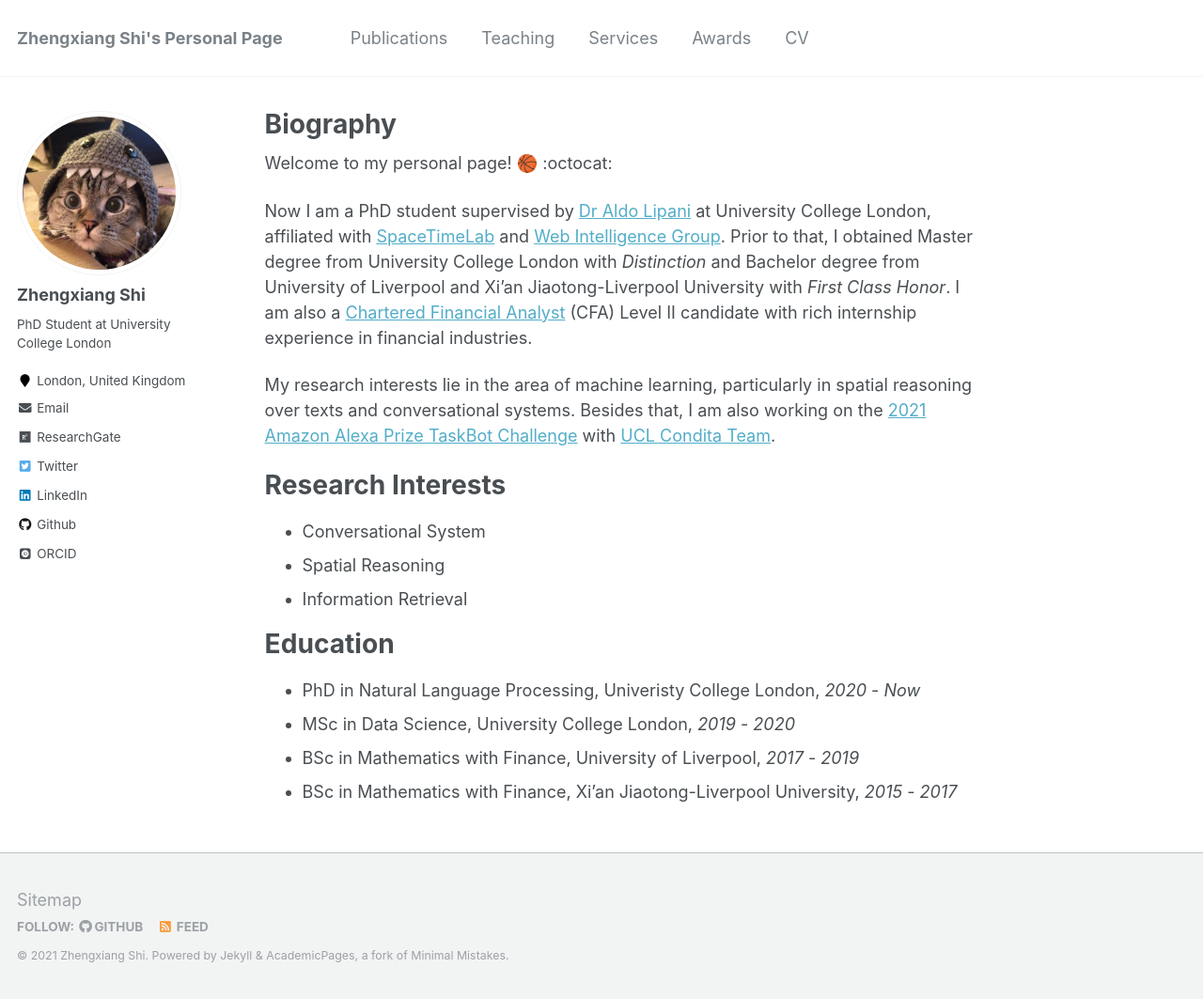
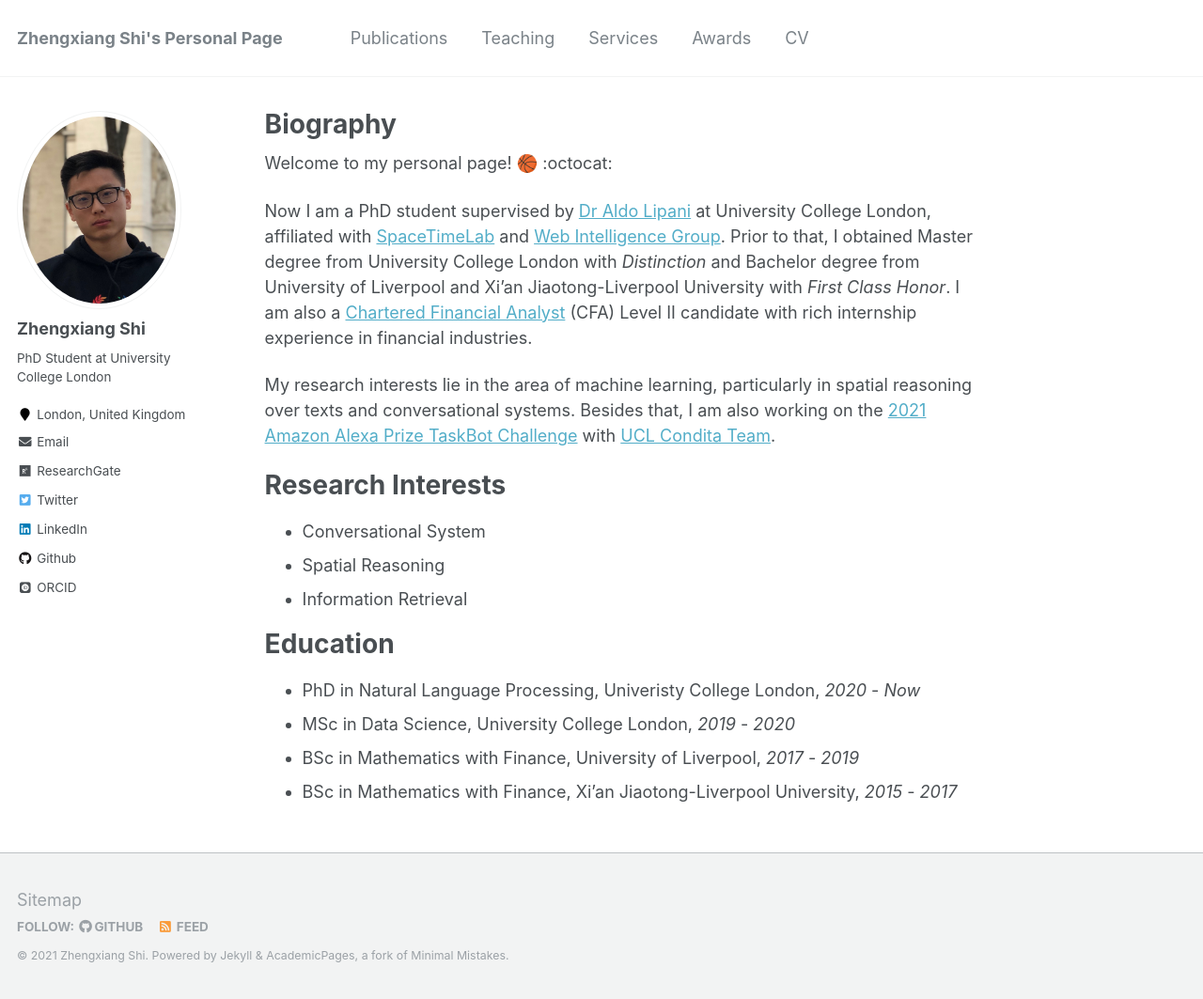
Before and after one commit to ZhengxiangShi/zhengxiangshi.github.io, a Jekyll site: the page built from _pages/about.md, in a window 1280 px wide and 1063 px high. Shown: the whole window at 94% size. Built offline with Jekyll 4.4.1, drawn with Linux system fonts in a browser that asks for light colours; emoji names are drawn with the system emoji font; some web fonts are replaced.

Commit message:
feat: update photos

```diff
--- a/_config.yml
+++ b/_config.yml
@@ -81,7 +81,7 @@ analytics:
 # Site Author
 author:
   name             : "Zhengxiang Shi"
-  avatar           : "me.png"
+  avatar           : "zshi.jpg"
   bio              : "PhD Student at University College London"
   location         : "London, United Kingdom"
   employer         :
```
Also changed, not shown: images/zshi.jpg (added).
